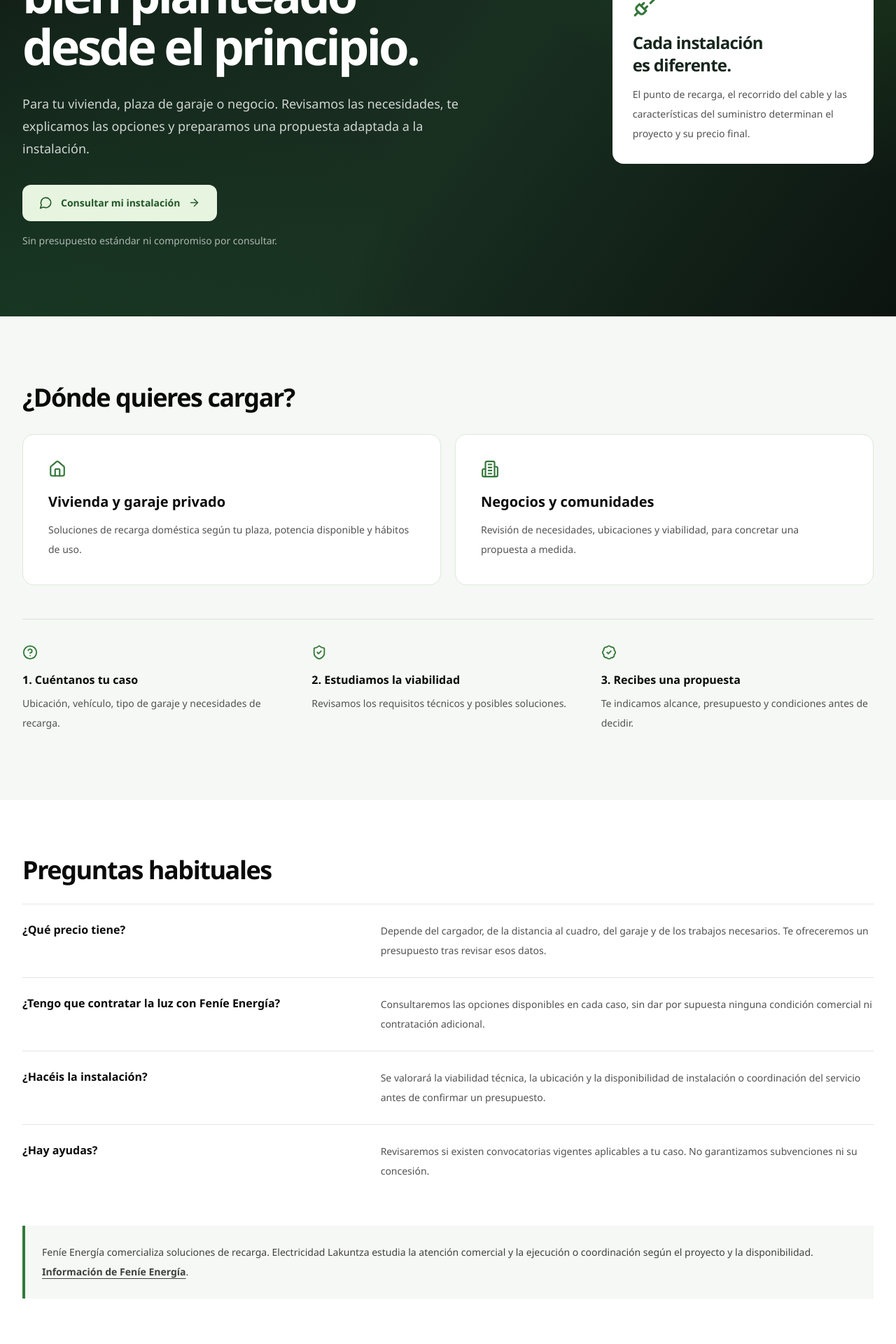
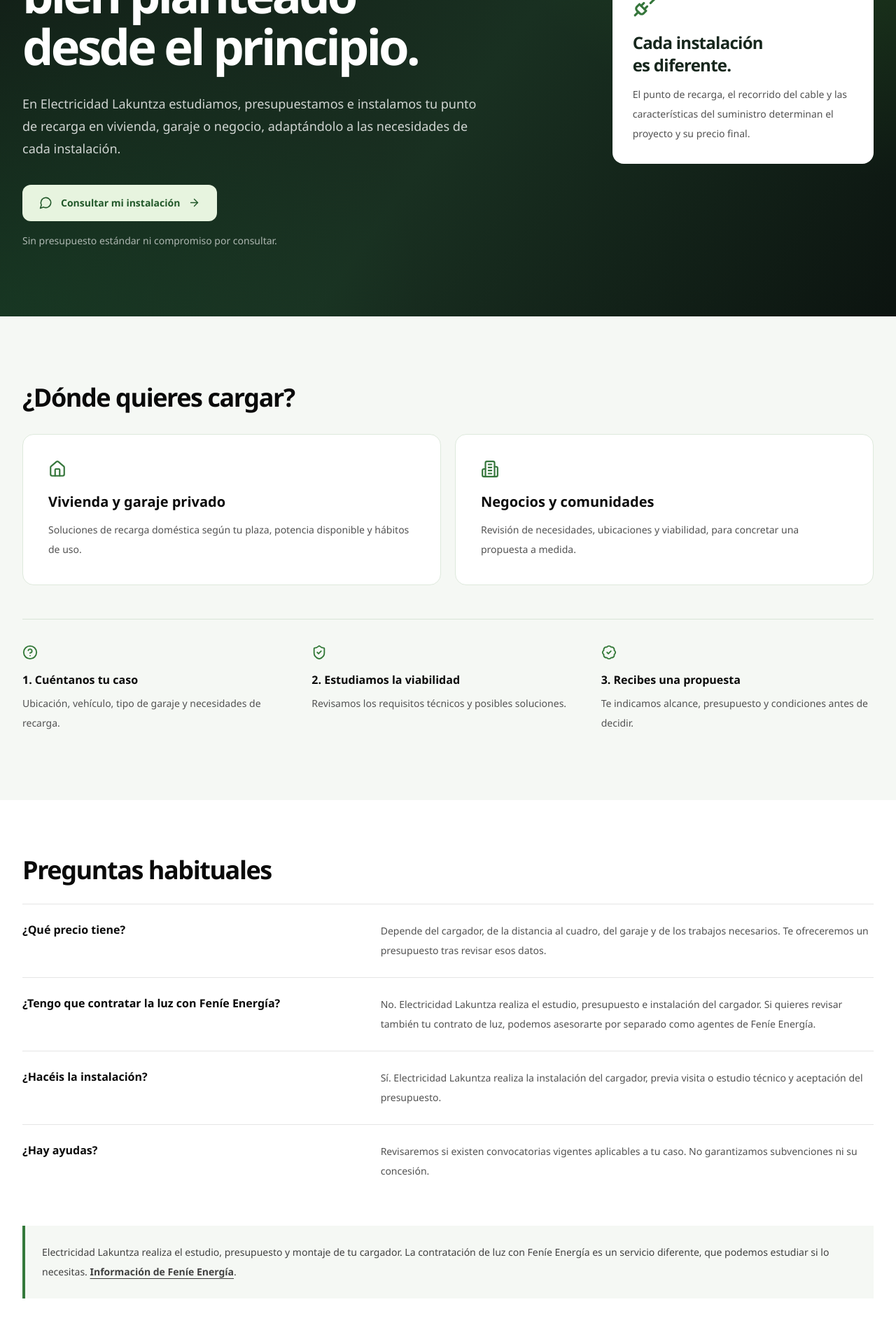
Before and after one commit to Gorkaa96/electricidad-lakuntza-web, a Next.js app: page /cargadores-electricos in a window 1280 px wide. Shown: the part 340-2260 px from the top of the page at 70% size. Built offline with nearby package versions, Linux system fonts and the light colour scheme; no server answers.

Commit message:
Clarify actual Fenie agent, alarm commercial and own charger/advice roles

```diff
--- a/app/cargadores-electricos/page.jsx
+++ b/app/cargadores-electricos/page.jsx
@@ -5,15 +5,15 @@ import MobileContactBar from '@/components/MobileContactBar';
 
 export const metadata = {
   title: 'Cargadores eléctricos para hogares y negocios',
-  description: 'Asesoramiento y presupuesto individualizado para puntos de recarga de vehículo eléctrico en viviendas, garajes y negocios con Electricidad Lakuntza.',
+  description: 'Electricidad Lakuntza estudia, presupuesta e instala cargadores para vehículos eléctricos en viviendas, garajes y negocios.',
   alternates: { canonical: '/cargadores-electricos' },
 };
 
 const whatsapp = 'https://wa.me/34649853448?text=' + encodeURIComponent('Hola Electricidad Lakuntza. Quiero estudiar la instalación de un cargador eléctrico. Mi ubicación es: ');
 const questions = [
   ['¿Qué precio tiene?', 'Depende del cargador, de la distancia al cuadro, del garaje y de los trabajos necesarios. Te ofreceremos un presupuesto tras revisar esos datos.'],
-  ['¿Tengo que contratar la luz con Feníe Energía?', 'Consultaremos las opciones disponibles en cada caso, sin dar por supuesta ninguna condición comercial ni contratación adicional.'],
-  ['¿Hacéis la instalación?', 'Se valorará la viabilidad técnica, la ubicación y la disponibilidad de instalación o coordinación del servicio antes de confirmar un presupuesto.'],
+  ['¿Tengo que contratar la luz con Feníe Energía?', 'No. Electricidad Lakuntza realiza el estudio, presupuesto e instalación del cargador. Si quieres revisar también tu contrato de luz, podemos asesorarte por separado como agentes de Feníe Energía.'],
+  ['¿Hacéis la instalación?', 'Sí. Electricidad Lakuntza realiza la instalación del cargador, previa visita o estudio técnico y aceptación del presupuesto.'],
   ['¿Hay ayudas?', 'Revisaremos si existen convocatorias vigentes aplicables a tu caso. No garantizamos subvenciones ni su concesión.'],
 ];
 
@@ -27,7 +27,7 @@ export default function CargadoresElectricosPage() {
             <div className="lg:col-span-8">
               <p className="text-sm font-semibold text-[#B6E6A4]">Movilidad eléctrica</p>
               <h1 className="mt-6 max-w-4xl text-[clamp(2.8rem,5.5vw,5.1rem)] font-semibold leading-[1.06] tracking-[-.055em]">Tu cargador eléctrico, bien planteado desde el principio.</h1>
-              <p className="mt-7 max-w-2xl text-lg leading-8 text-white/80">Para tu vivienda, plaza de garaje o negocio. Revisamos las necesidades, te explicamos las opciones y preparamos una propuesta adaptada a la instalación.</p>
+              <p className="mt-7 max-w-2xl text-lg leading-8 text-white/80">En Electricidad Lakuntza estudiamos, presupuestamos e instalamos tu punto de recarga en vivienda, garaje o negocio, adaptándolo a las necesidades de cada instalación.</p>
               <a href={whatsapp} target="_blank" rel="noopener noreferrer" className="mt-9 inline-flex min-h-12 items-center justify-center gap-3 rounded-xl bg-[#E7F4DF] px-6 py-4 text-sm font-semibold text-[#22582A] hover:bg-white"><MessageCircle size={19} aria-hidden="true" /> Consultar mi instalación <ArrowRight size={17} aria-hidden="true" /></a>
               <p className="mt-4 text-sm leading-6 text-white/65">Sin presupuesto estándar ni compromiso por consultar.</p>
             </div>
@@ -71,7 +71,7 @@ export default function CargadoresElectricosPage() {
           <div className="mt-7 divide-y divide-neutral-200 border-t border-neutral-200">
             {questions.map(([q,a]) => <div className="grid gap-3 py-6 md:grid-cols-12" key={q}><h3 className="font-semibold md:col-span-5">{q}</h3><p className="text-sm leading-7 text-neutral-600 md:col-span-7">{a}</p></div>)}
           </div>
-          <div className="mt-10 border-l-4 border-[#34793B] bg-[#F5F8F4] p-6 text-sm leading-7 text-neutral-700">Feníe Energía comercializa soluciones de recarga. Electricidad Lakuntza estudia la atención comercial y la ejecución o coordinación según el proyecto y la disponibilidad. <a href="https://www.fenieenergia.es/es/hogar/cargadores-electricos" target="_blank" rel="noopener noreferrer" className="font-semibold underline underline-offset-4">Información de Feníe Energía</a>.</div>
+          <div className="mt-10 border-l-4 border-[#34793B] bg-[#F5F8F4] p-6 text-sm leading-7 text-neutral-700">Electricidad Lakuntza realiza el estudio, presupuesto y montaje de tu cargador. La contratación de luz con Feníe Energía es un servicio diferente, que podemos estudiar si lo necesitas. <a href="https://www.fenieenergia.es/es/hogar/cargadores-electricos" target="_blank" rel="noopener noreferrer" className="font-semibold underline underline-offset-4">Información de Feníe Energía</a>.</div>
         </section>
         <section className="bg-[#F0F6ED] py-16"><div className="mx-auto flex max-w-7xl flex-col justify-between gap-6 px-4 sm:px-6 md:flex-row md:items-center lg:px-8"><div><h2 className="text-2xl font-semibold">¿Valoramos tu punto de recarga?</h2><p className="mt-2 text-sm text-neutral-600">Cuéntanos dónde lo necesitas y revisamos las opciones.</p></div><a href={whatsapp} target="_blank" rel="noopener noreferrer" className="inline-flex min-h-12 items-center justify-center rounded-xl bg-[#24662D] px-6 py-3 font-semibold text-white">Escribir por WhatsApp</a></div></section>
       </main>
```
